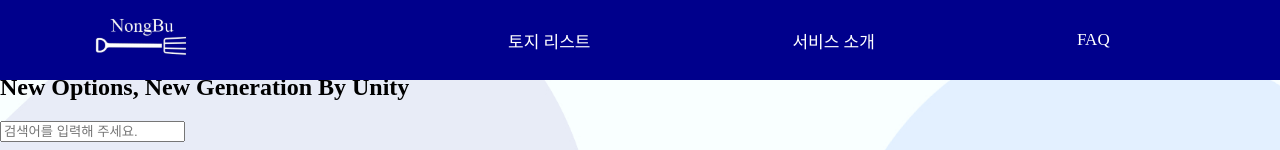
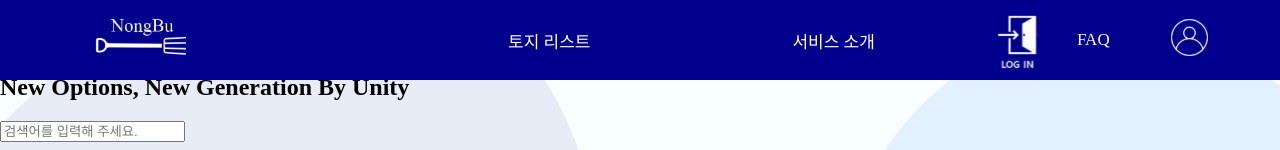
Before and after one commit to siwon99/KT-AIVLE-SCHOOL-BigProject, a React (Vite) app: page / in a window 1280 px wide. Shown: the top 150 px of the page. Built offline with nearby package versions, Linux system fonts and the light colour scheme; the HTML template or start-up script is replaced by a standard one.

Commit message:
feat: 넷바 재수정(1)

```diff
--- a/src/pages/navbar/navbar.css
+++ b/src/pages/navbar/navbar.css
@@ -44,16 +44,20 @@
 
 .navbar nav ul li a img.whomeicon { /* 농부 로고 */
   width: 120px;
+  left: 0;
 }
 
 .navbar nav ul li.auth-icons { /* 로그인, 회원 아이콘 */
   display: flex;
   align-items: center;
-  margin-left: 7%;
+  position: absolute;
+  right: 0;
+  top: 50%;
+  transform: translateY(-50%);
 }
 
 .navbar nav ul li.auth-icons a {
-  margin-right: 50%; /* 간격 조정 */
+  margin-right: 60%; /* 간격 조정 */
 }
 
 .navbar nav ul li.auth-icons a img.login-icon {
@@ -81,10 +85,6 @@
     margin-right: 0;
   }
 
-  .navbar nav ul li.auth-icons {
-    right: 20px; /* 화면 크기 줄어들 때도 오른쪽에 고정 */
-  }
-
   .navbar nav ul li.auth-icons a .login-icon {
     display: none;
   }
```
